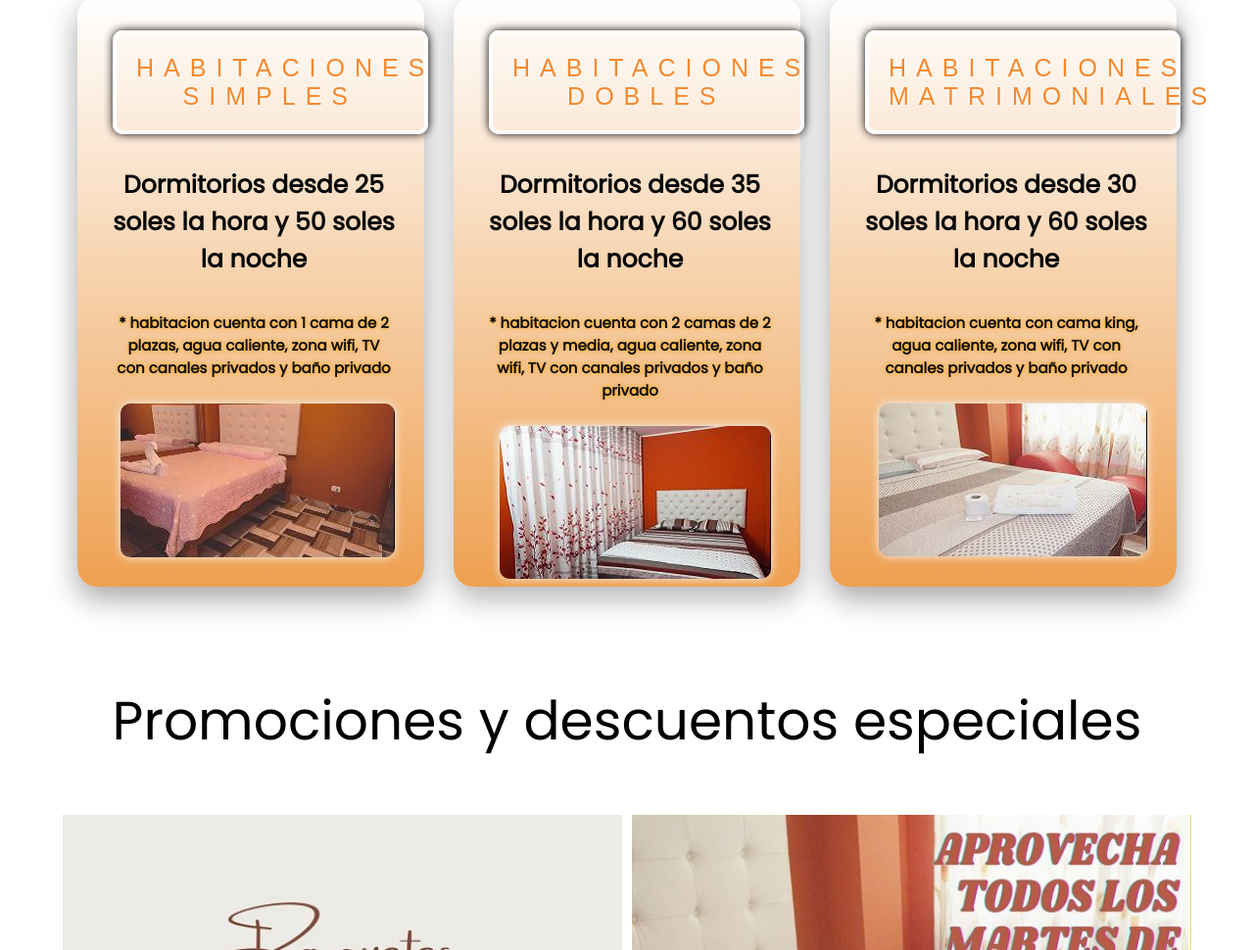
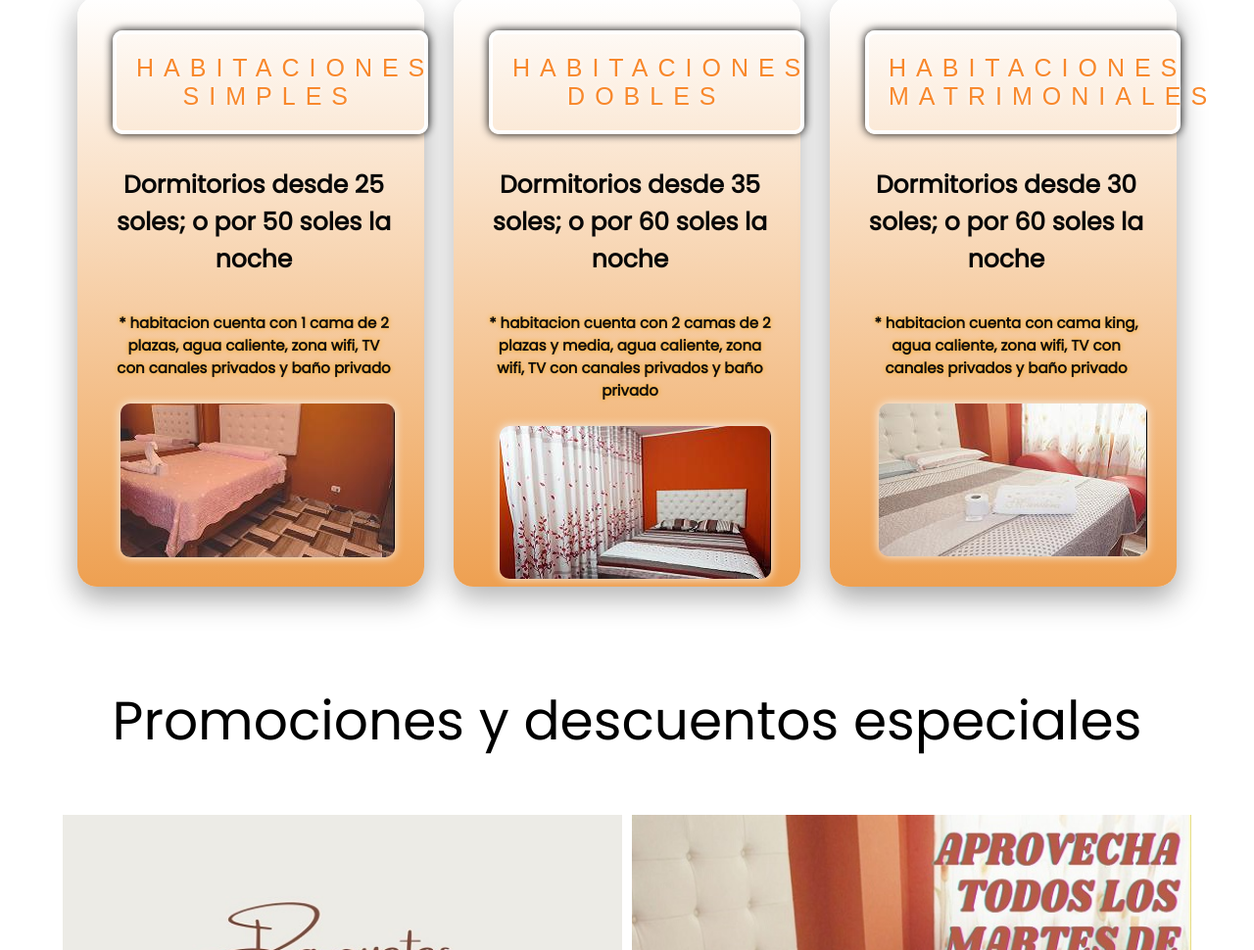
Before and after one commit to hospedajemandira/hospedaje-mandira, a plain HTML site: page index.html in a window 1280 px wide. Shown: the part 1714-2684 px from the top of the page at 98% size. Drawn offline with nearby package versions, Linux system fonts and the light colour scheme.

Commit message:
Add files via upload

```diff
--- a/index.html
+++ b/index.html
@@ -71,19 +71,19 @@
     <div class="contenedor-servicios">
       <div class="servicio violeta">
         <h3> HABITACIONES SIMPLES </h3>
-				<h4> Dormitorios desde 25 soles la hora y 50 soles la noche </h4>
+				<h4> Dormitorios desde 25 soles; o por 50 soles la noche </h4>
         <h5>* habitacion cuenta con 1 cama de 2 plazas, agua caliente, zona wifi, TV con canales privados y baño privado</h5>
         <img class="icono" src="imagenes/camasimple3.jpg">
       </div>
       <div class="servicio celeste">
         <h3> HABITACIONES DOBLES </h3>
-				<h4> Dormitorios desde 35 soles la hora y 60 soles la noche</h4>
+				<h4> Dormitorios desde 35 soles; o por 60 soles la noche</h4>
         <h5> * habitacion cuenta con 2 camas de 2 plazas y media, agua caliente, zona wifi, TV con canales privados y baño privado</h5>
 				<img class="icono" src="imagenes/camadoble3.jpg">
       </div>
       <div class="servicio violeta">
         <h3> HABITACIONES MATRIMONIALES </h3>
-				<h4> Dormitorios desde 30 soles la hora y 60 soles la noche</h4>
+				<h4> Dormitorios desde 30 soles; o por 60 soles la noche</h4>
         <h5> * habitacion cuenta con cama king, agua caliente, zona wifi, TV con canales privados y baño privado</h5>
 				<img class="icono" src="imagenes/camamatrimonial2.jpg">
       </div>
```
